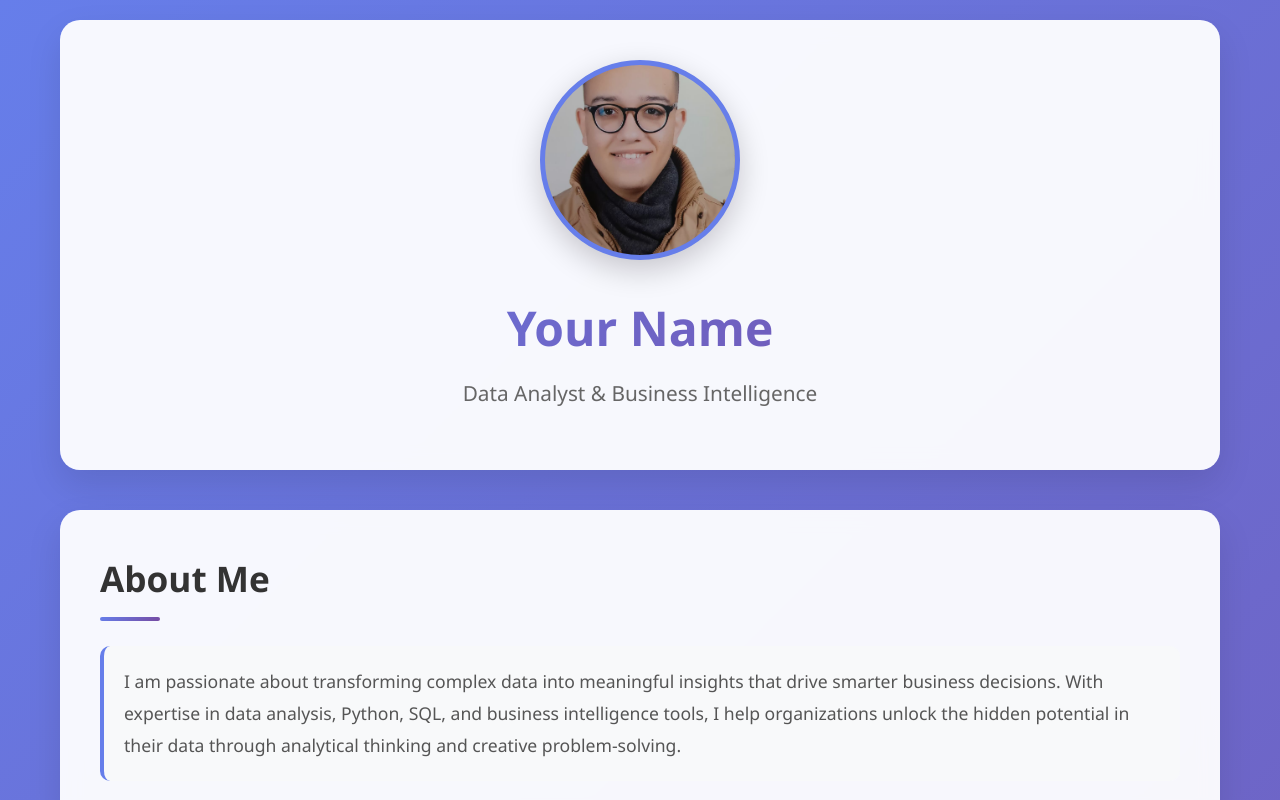
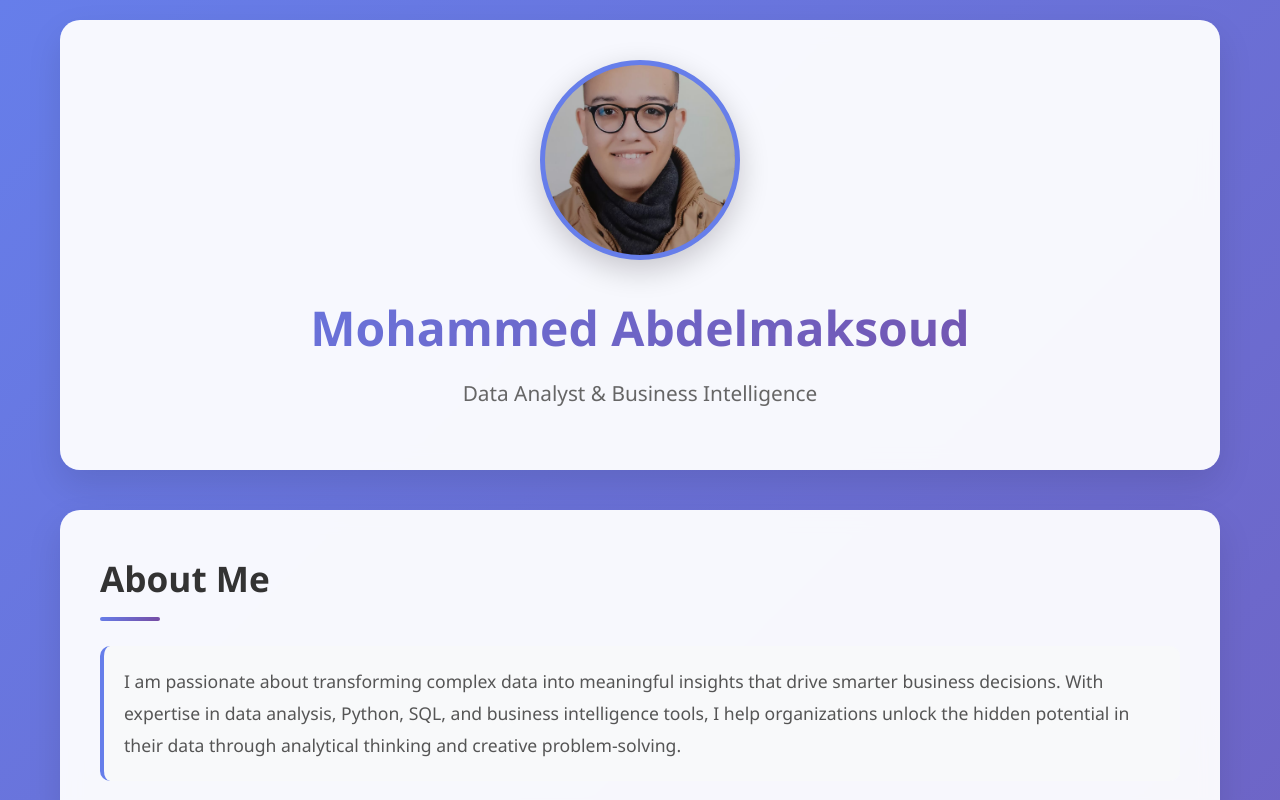
Before and after one commit to MohammedAbdelmaksoud10/MohammedAbdelmaksoud, a plain HTML site: page index.html in a window 1280 px wide. Shown: the top 800 px of the page. Drawn offline with Linux system fonts and the light colour scheme.

Commit message:
Update index.html

```diff
--- a/index.html
+++ b/index.html
@@ -335,7 +335,7 @@
     <div class="container">
         <header class="header">
             <div class="profile-image"></div>
-            <h1>Your Name</h1>
+            <h1>Mohammed Abdelmaksoud</h1>
             <p class="subtitle">Data Analyst & Business Intelligence</p>
         </header>
 
```
